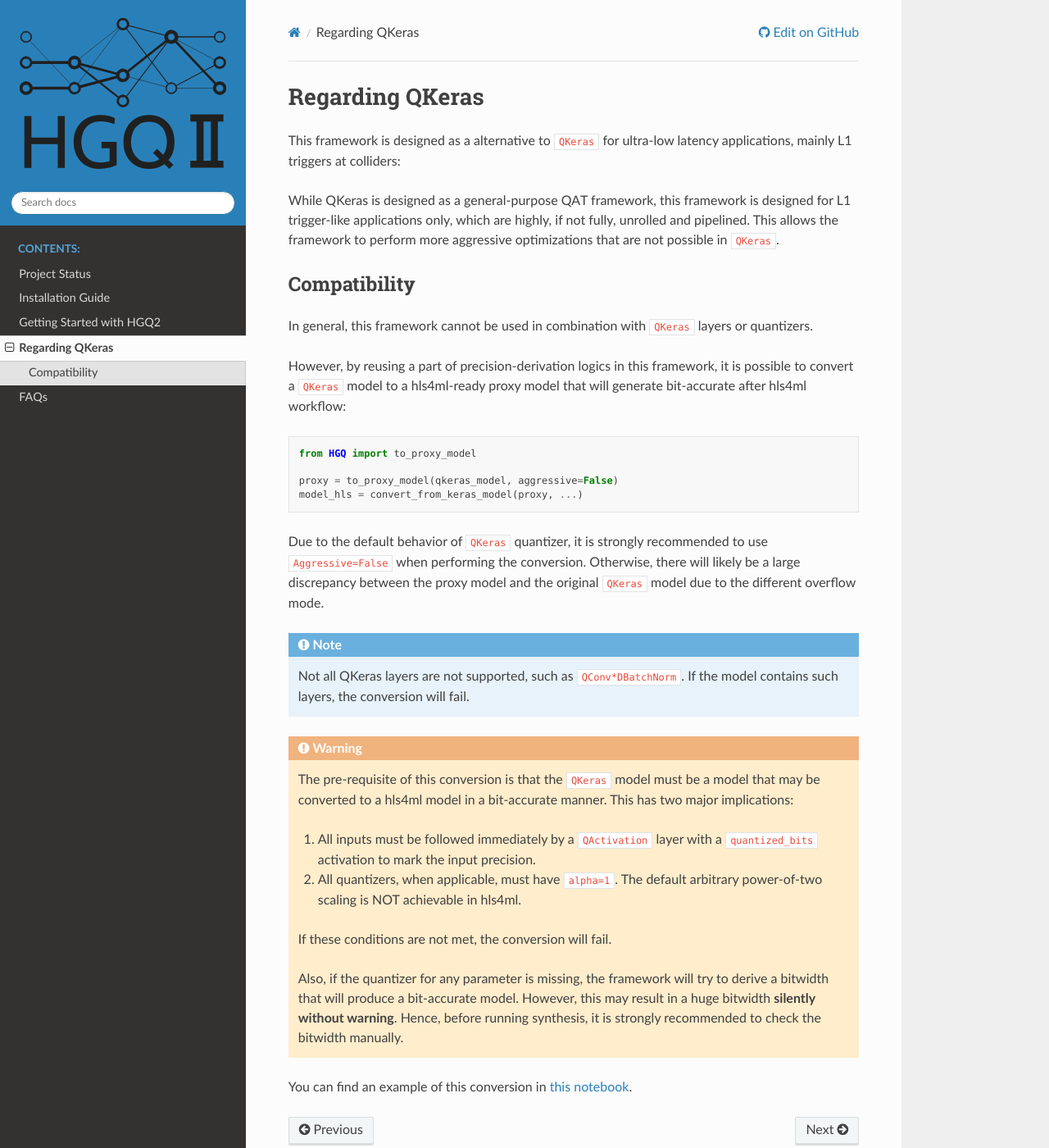
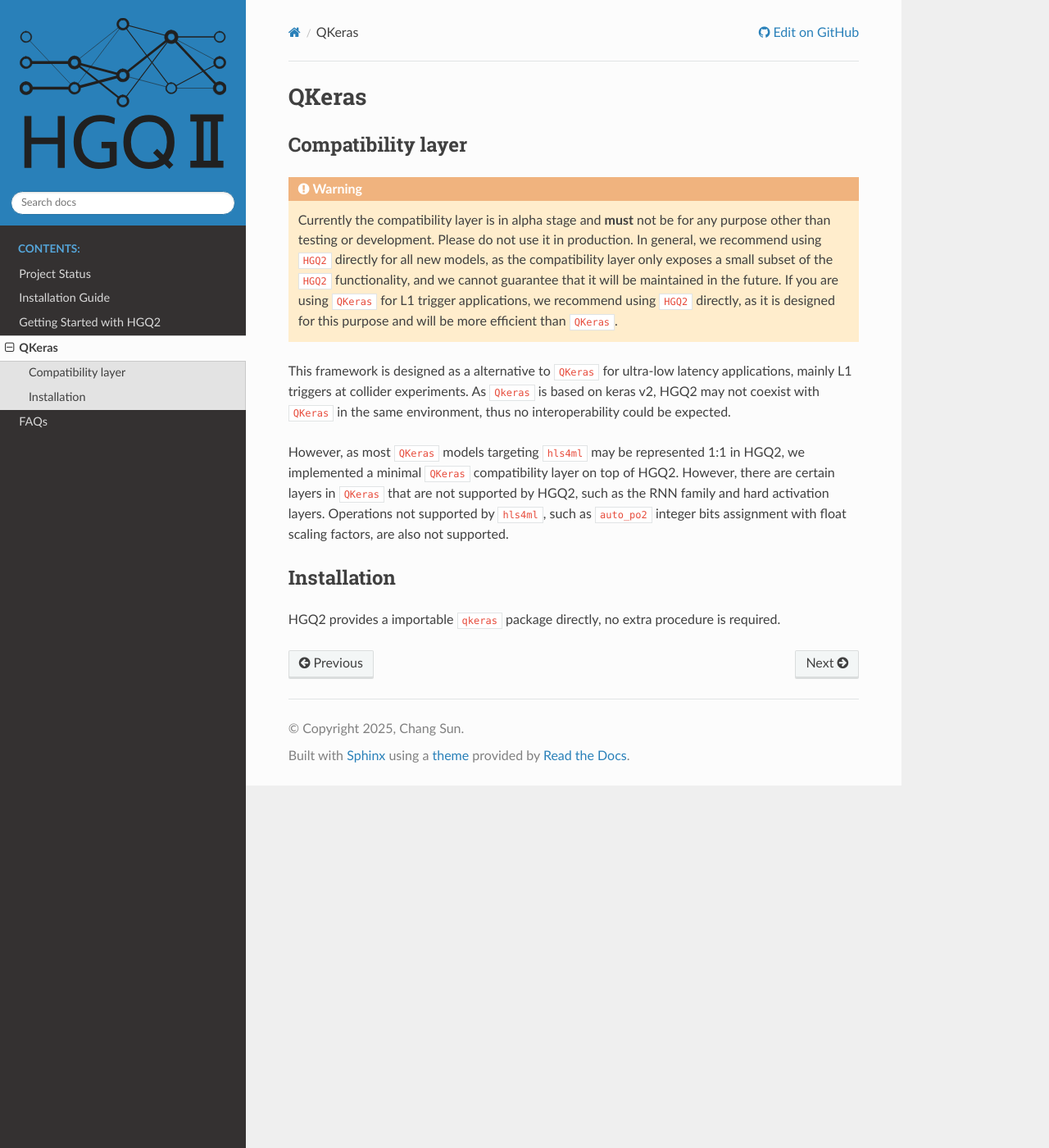
Before and after one commit to laurilaatu/HGQ2, a Sphinx documentation site: the page built from docs/qkeras.md, in a window 1280 px wide and 1400 px high. Shown: the whole window at 82% size. Built offline with Sphinx 7.4.7 and the Read the Docs theme 3.1.0, drawn with Linux system fonts in a browser that asks for light colours; pages that are not in the unit, such as notebooks, are missing from menus; the version number is read from the project's files by our own code.

Commit message:
fix(doc): fix qkeras section

````diff
--- a/docs/qkeras.md
+++ b/docs/qkeras.md
@@ -1,38 +1,15 @@
-# Regarding QKeras
+# QKeras
 
-This framework is designed as a alternative to `QKeras` for ultra-low latency applications, mainly L1 triggers at colliders:
+## Compatibility layer
 
-While QKeras is designed as a general-purpose QAT framework, this framework is designed for L1 trigger-like applications only, which are highly, if not fully, unrolled and pipelined. This allows the framework to perform more aggressive optimizations that are not possible in `QKeras`.
-
-## Compatibility
-
-In general, this framework cannot be used in combination with `QKeras` layers or quantizers.
-
-However, by reusing a part of precision-derivation logics in this framework, it is possible to convert a `QKeras` model to a hls4ml-ready proxy model that will generate bit-accurate after hls4ml workflow:
-
-```python
-from HGQ import to_proxy_model
-
-proxy = to_proxy_model(qkeras_model, aggressive=False)
-model_hls = convert_from_keras_model(proxy, ...)
+```{warning}
+Currently the compatibility layer is in alpha stage and **must** not be for any purpose other than testing or development. Please do not use it in production. In general, we recommend using `HGQ2` directly for all new models, as the compatibility layer only exposes a small subset of the `HGQ2` functionality, and we cannot guarantee that it will be maintained in the future. If you are using `QKeras` for L1 trigger applications, we recommend using `HGQ2` directly, as it is designed for this purpose and will be more efficient than `QKeras`.
 ```
 
-Due to the default behavior of `QKeras` quantizer, it is strongly recommended to use `Aggressive=False` when performing the conversion. Otherwise, there will likely be a large discrepancy between the proxy model and the original `QKeras` model due to the different overflow mode.
+This framework is designed as a alternative to `QKeras` for ultra-low latency applications, mainly L1 triggers at collider experiments. As `Qkeras` is based on keras v2, HGQ2 may not coexist with `QKeras` in the same environment, thus no interoperability could be expected.
 
-```{note}
-Not all QKeras layers are not supported, such as `QConv*DBatchNorm`. If the model contains such layers, the conversion will fail.
-```
+However, as most `QKeras` models targeting `hls4ml` may be represented 1:1 in HGQ2, we implemented a minimal `QKeras` compatibility layer on top of HGQ2. However, there are certain layers in `QKeras` that are not supported by HGQ2, such as the RNN family and hard activation layers. Operations not supported by `hls4ml`, such as `auto_po2` integer bits assignment with float scaling factors, are also not supported.
 
+## Installation
 
-```{warning}
-The pre-requisite of this conversion is that the `QKeras` model must be a model that may be converted to a hls4ml model in a bit-accurate manner. This has two major implications:
-
-1. All inputs must be followed immediately by a `QActivation` layer with a `quantized_bits` activation to mark the input precision.
-2. All quantizers, when applicable, must have `alpha=1`. The default arbitrary power-of-two scaling is NOT achievable in hls4ml.
-
-If these conditions are not met, the conversion will fail.
-
-Also, if the quantizer for any parameter is missing, the framework will try to derive a bitwidth that will produce a bit-accurate model. However, this may result in a huge bitwidth **silently without warning**. Hence, before running synthesis, it is strongly recommended to check the bitwidth manually.
-```
-
-You can find an example of this conversion in [this notebook](https://github.com/calad0i/HGQ/tree/master/examples/qkeras.ipynb).
+HGQ2 provides a importable `qkeras` package directly, no extra procedure is required.
````
